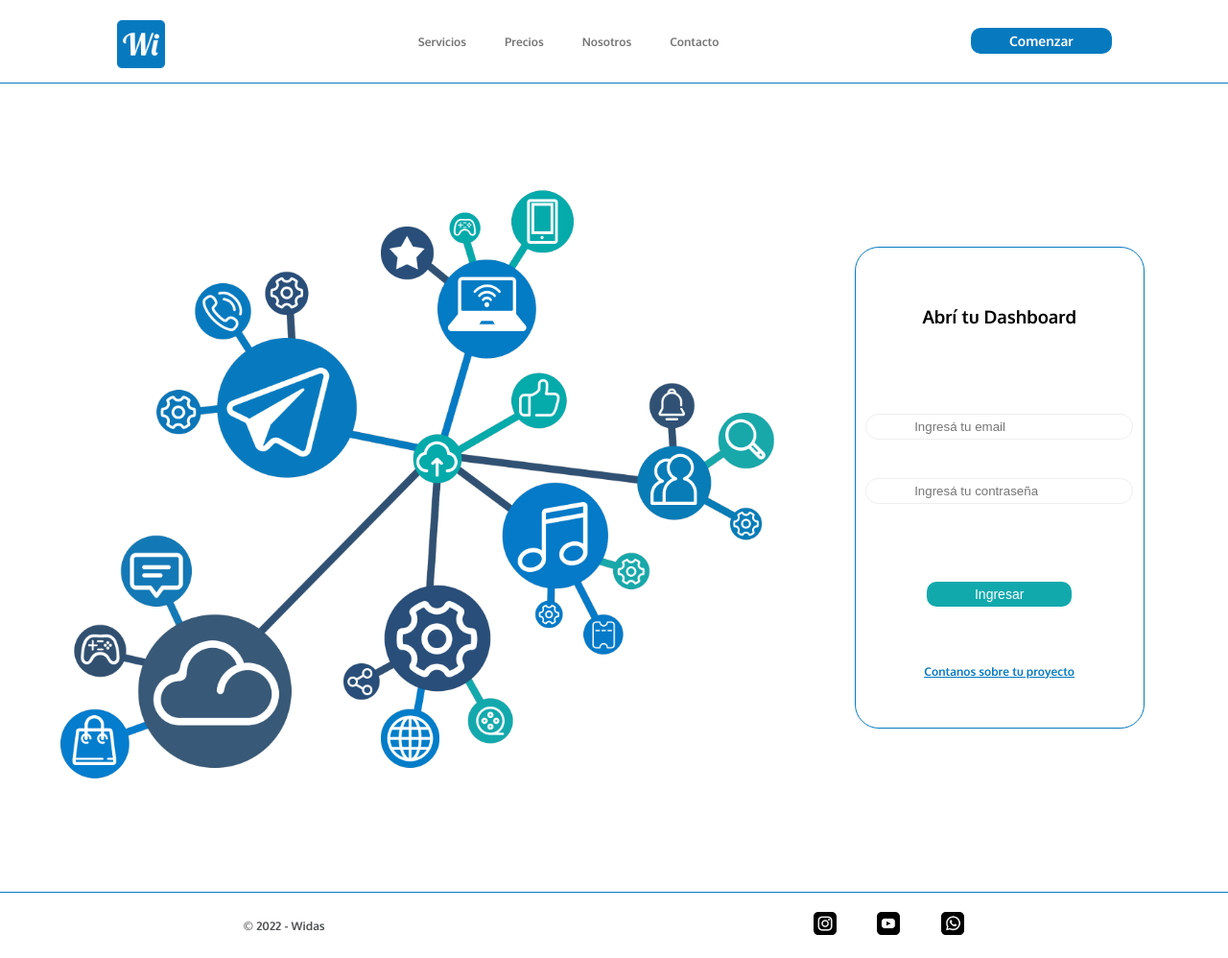
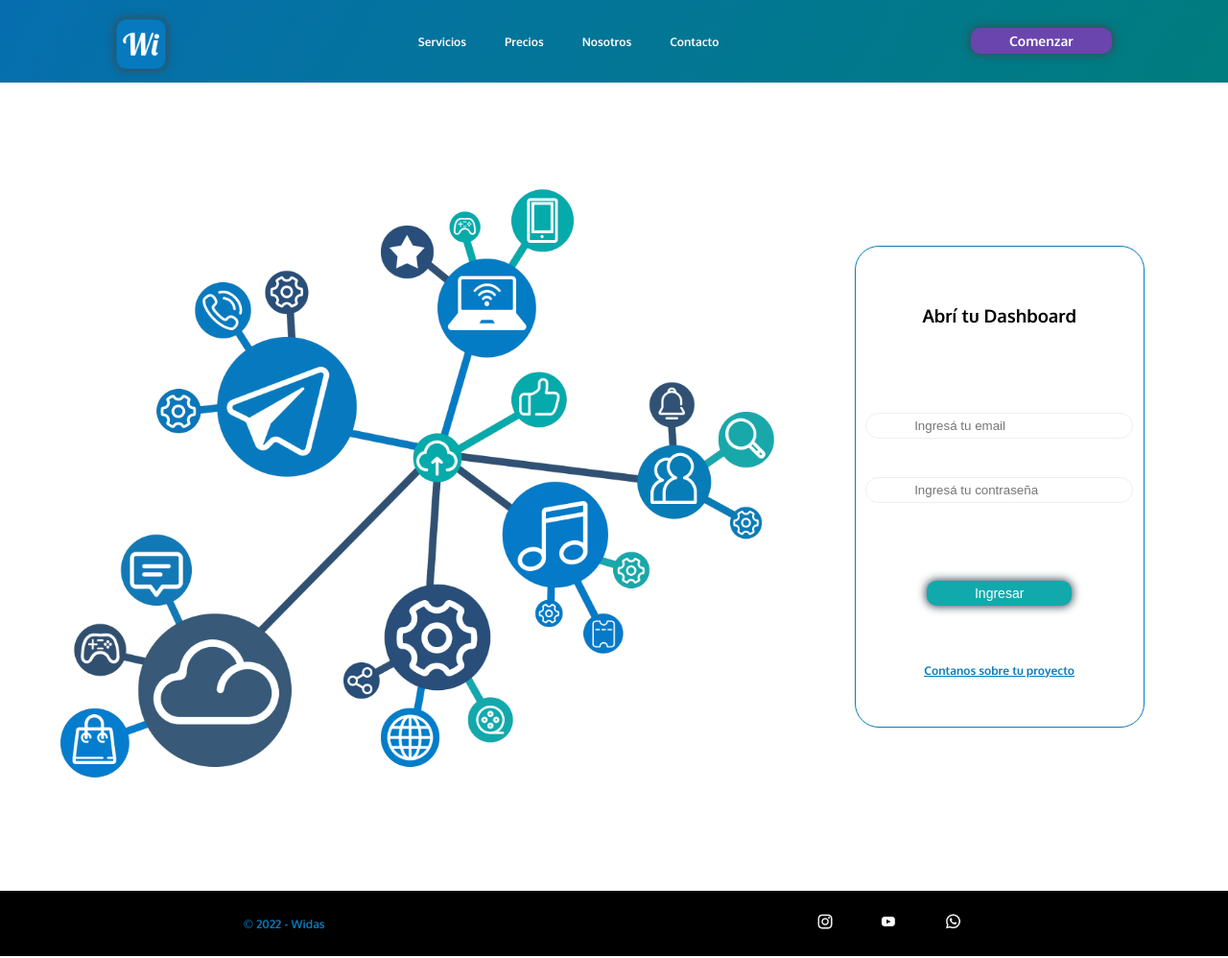
Before and after one commit to GAldereteHero/Widas, a plain HTML site: page index.html in a window 1280 px wide. Shown: the whole page at 96% size. Drawn offline with Linux system fonts and the light colour scheme.

Commit message:
Modificacion del estilo del header y footer

```diff
--- a/css/style.css
+++ b/css/style.css
@@ -18,14 +18,14 @@ h1,h2,h3,h4,p,a{
 .boton{
     border-radius: 10px;
     justify-content: center;
-    background-color: #077abf;
+    background-color: #565a5c;
+    background-color: #6a45ae;
     font-size: 14px;
-    border: 15px;
     margin: 10px  auto;
     padding: 5px 40px;
     cursor:pointer;
     color: #ffffff;
-
+    box-shadow: 0px 0px 10px 1px #3b4a53;
 }
 
 .boton:hover {
@@ -49,7 +49,7 @@ h1,h2,h3,h4,p,a{
 
 #header {
     display: flex;
-    background-color: #ffffff;
+    background-color: #0778bffb;
     height: auto;
     flex-wrap: wrap;
     flex-flow: row wrap;
@@ -57,13 +57,7 @@ h1,h2,h3,h4,p,a{
     justify-content:space-around;
     position: sticky;
     top: 0;
-    border-bottom: 1px solid #077abf;
-
-    /* background-color: #12a9ad; */
-    /* background-image: radial-gradient(circle al, #077abf, #12a9ad); */
-    /* background-color: #159957; */
-    /* background-image: linear-gradient(120deg, #05aaab, #385977); */
-
+    background-image: linear-gradient(120deg, #066eaf, #007d7e);
 }
 
 #header .header__icon {
@@ -80,7 +74,7 @@ h1,h2,h3,h4,p,a{
 }
 
 #header .header__menu li a{
-    color: #757575;
+    color: #fff;
     font-family: 'Oxygen', sans-serif;
     font-size: 12px;
     text-decoration: none;
@@ -89,6 +83,11 @@ h1,h2,h3,h4,p,a{
     border: 10px;
     padding: 10px;
 
+}
+
+#header img{
+    border-radius: 10px;
+    box-shadow: 0px 0px 10px 1px #3b4a53;
 }
 
 /* Fin del Header */
@@ -354,18 +353,18 @@ h1,h2,h3,h4,p,a{
 
 #footer {
     display: flex;
-    background-color: #ffffff;
+    background-color: #000;
     height: auto;
     flex-wrap: wrap;
     flex-flow: row wrap;
     align-items: center;
     justify-content:space-around;
     padding: 0 10px;
-    border-top: 1px solid #077abf;
 }
 
 #footer .font{
-    color: #4e4f51;
+    /* color: #4e4f51; */
+    color: #077abf;
     font-family: 'Oxygen', sans-serif;
     font-size: 12px;
 }
```
